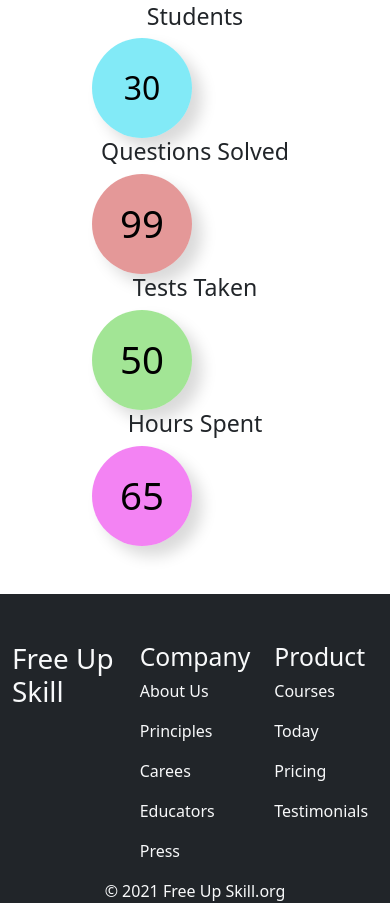
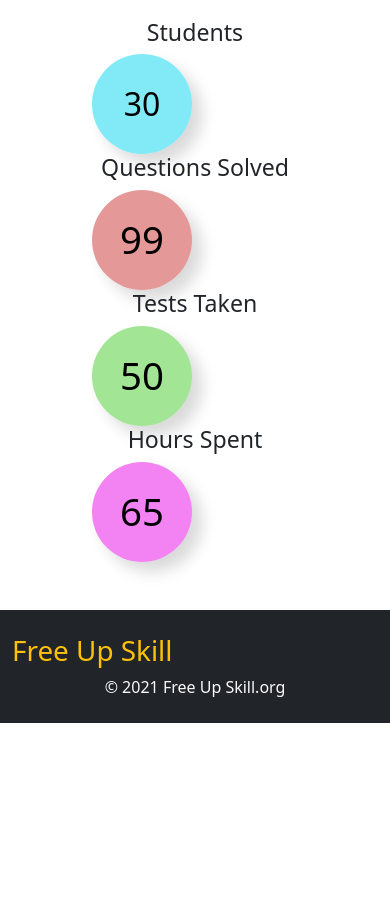
Before and after one commit to Mr-Akhil-Sai/Free-Up-Skill, a website: page public/index.html in a window 390 px wide. Shown: the part 4677-5596 px from the top of the page. After the commit the page ends 5400 px from the top, so only its background shows below. Drawn offline with nearby package versions, Linux system fonts and the light colour scheme.

Commit message:
making the page responsive

```diff
--- a/public/index.html
+++ b/public/index.html
@@ -154,7 +154,8 @@
       <section class="">
         <div class="container">
           <h1 class="rankHeading">Rank & Leader Board</h1>
-          <table class="table table-striped">
+          <div class="table-responsive-sm">
+            <table class="table table-striped table-responsive">
               <thead>
                 <tr>
                   <th scope="col">Monthly Apptitude Challange</th>
@@ -196,6 +197,7 @@
               </tbody>
             </table>
           </div>
+        </div>
       </section>
       <hr />
 
@@ -227,13 +229,13 @@
 
     <!-- FOOTER -->
 
-    <footer class="footer bg-dark text-light">
-      <div class="container pt-5">
+    <footer class="bg-dark text-light">
+      <div class="container pt-4">
         <div class="row">
           <div class="col">
-          <h1 class="footerLogo">Free Up Skill</h1>
+            <h1 class="h1 text-warning">Free Up Skill</h1>
           </div>
-          <div class="col">
+          <!-- <div class="col">
             <h2 class="rightMostHeading">Company</h2>
             <p class="rightMostContent">About Us</p>
             <p class="rightMostContent">Principles</p>
@@ -247,9 +249,9 @@
             <p class="rightMostContent">Today</p>
             <p class="rightMostContent">Pricing</p>
             <p class="rightMostContent">Testimonials</p>
+          </div> -->
         </div>
-        </div>
-          <div class="text-center">
+          <div class="text-center pb-2">
             <p>&#169; 2021 Free Up Skill.org</p>
           </div>
       </div>
```
Lines whose indentation alone changed are shown as unchanged.
